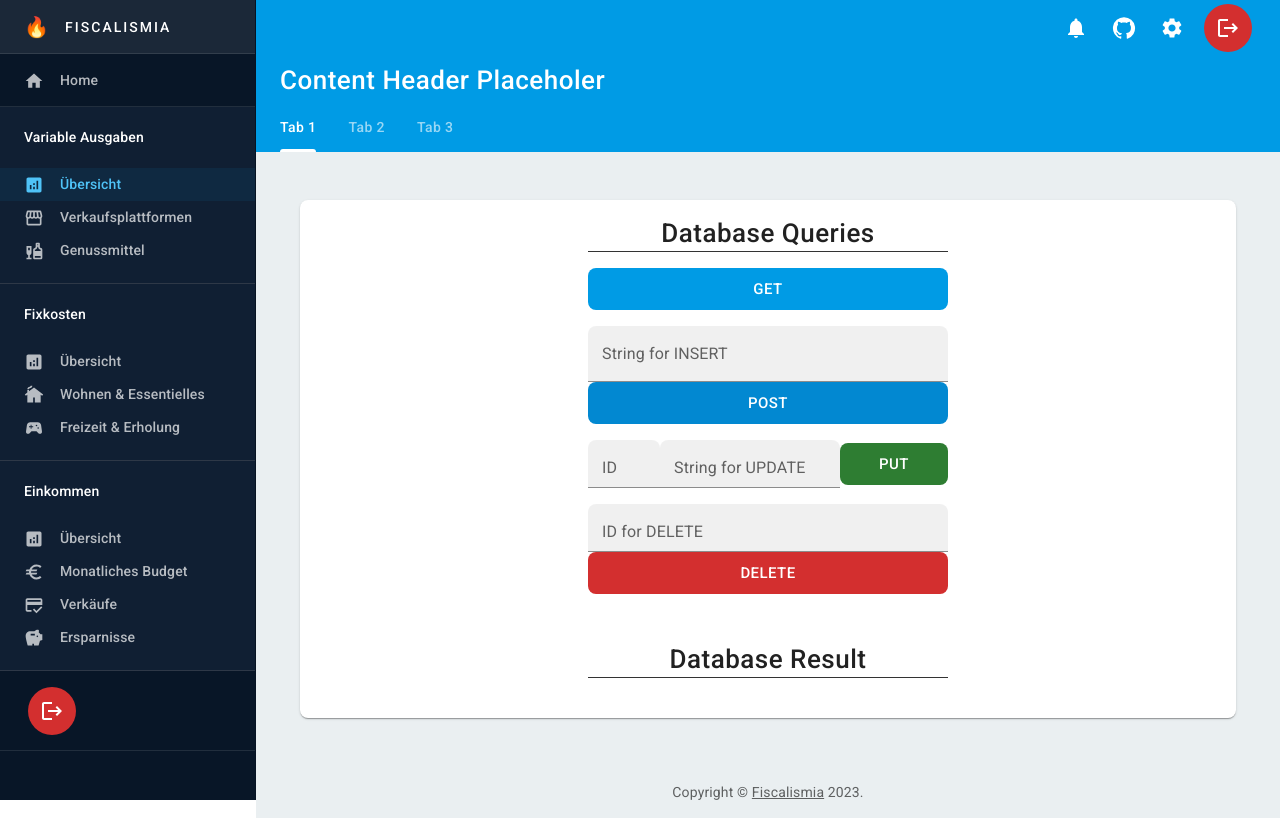
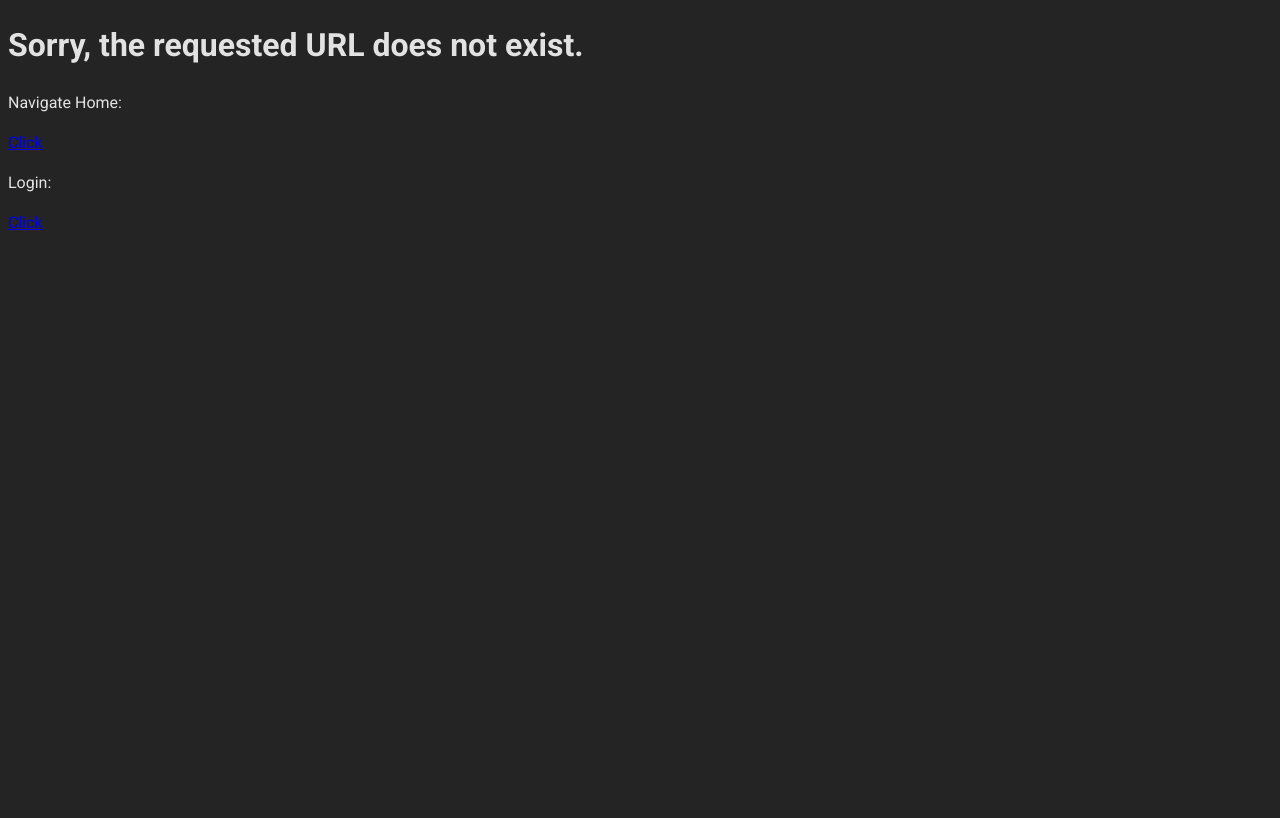
Before and after one commit to hangrybear666/fiscalismia-frontend, a React (Vite) app: page / in a window 1280 px wide. Built offline with nearby package versions, Linux system fonts and the light colour scheme.

Commit message:
More React RoutingTesting and Error Page Fallback

```diff
--- a/src/components/ErrorPage.jsx
+++ b/src/components/ErrorPage.jsx
@@ -1,15 +1,25 @@
 import { useRouteError } from "react-router-dom";
 
-export default function ErrorPage() {
+export default function ErrorPage( {isNoMatch} ) {
   const error = useRouteError();
   console.error(error);
 
-  return (
-    <div id="error-page">
-      <h1>Sorry, an unexpected error has occurred.</h1>
-      <p><u>Status:</u> {error.status}</p>
-      <p><u>StatusText:</u> {error.statusText}</p>
-      <p><u>Data:</u> {error.data}</p>
-    </div>
-  );
+  if (isNoMatch) {
+    return (
+      <div id="error-page">
+        <h1>Sorry, the requested URL does not exist.</h1>
+        <p>Navigate Home: </p><a href="/home">Click</a>
+        <p>Login: </p><a href="/login">Click</a>
+      </div>
+    )
+  } else {
+    return (
+      <div id="error-page">
+        <h1>Sorry, an unexpected error has occurred.</h1>
+        <p><u>Status:</u> {error?.status || 'Not defined'}</p>
+        <p><u>StatusText:</u> {error?.statusText || 'Not defined'}</p>
+        <p><u>Data:</u> {error?.data || 'Not defined'}</p>
+      </div>
+    );
+  }
 }
--- a/src/main.jsx
+++ b/src/main.jsx
@@ -2,7 +2,7 @@ import React from 'react'
 import ReactDOM from 'react-dom/client'
 import Fiscalismia from './routes/Fiscalismia'
 import SignInSide from './components/SignInSide';
-import { AuthProvider } from './services/userAuthentication';
+import { AuthProvider, ProtectedRoute } from './services/userAuthentication';
 import ErrorPage from './components/ErrorPage';
 import './index.css'
 import {
@@ -13,15 +13,30 @@ import {
 
   const router = createBrowserRouter(
     createRoutesFromElements(
-      <Route
-        path="/"
-        element={<Fiscalismia/>}
-        // element={<SignInSide/>}
-        // loader={rootLoader}
-        // action={rootAction}
-        errorElement={<ErrorPage />}
-        >
-      </Route>
+      <React.Fragment>
+        <Route
+          path="login"
+          element={<SignInSide/>}
+          // loader={rootLoader}
+          // action={rootAction}
+          errorElement={<ErrorPage />}
+        />
+        <Route element={<ProtectedRoute/>}>
+          <Route
+            path="home"
+            element={<Fiscalismia/>}
+            // loader={rootLoader}
+            // action={rootAction}
+            errorElement={<ErrorPage />}
+          />
+        </Route>
+        <Route
+          path="*"
+          element={<ErrorPage isNoMatch={true}/>}
+          // loader={rootLoader}
+          // action={rootAction}
+        />
+      </React.Fragment>
     )
   );
 
--- a/src/services/userAuthentication.jsx
+++ b/src/services/userAuthentication.jsx
@@ -7,31 +7,23 @@ import {
 
 const AuthContext = createContext(null)
 
-export const AuthProvider = ( {children} ) =>  {
-  const [user, setUser] = useState(null)
+export const AuthProvider = ({ children }) => {
 
-  const login = user => {
-    setUser(user)
-  }
-
-  const logout = () => {
-    setUser(null)
-  }
+  const [token, setToken] = useState('jwt-get');
 
   return (
-    <AuthContext.Provider value={{user, login, logout}}>
+    <AuthContext.Provider value={token}>
       {children}
     </AuthContext.Provider>
-  )
-
-}
+  );
+};
 
 export const useAuth = () => {
   return useContext(AuthContext)
 }
 
-const ProtectedRoute = ({
-  redirectPath = '/home',
+export const ProtectedRoute = ({
+  redirectPath = '/login',
   children
 }) => {
   const { token } = useAuth();
```
